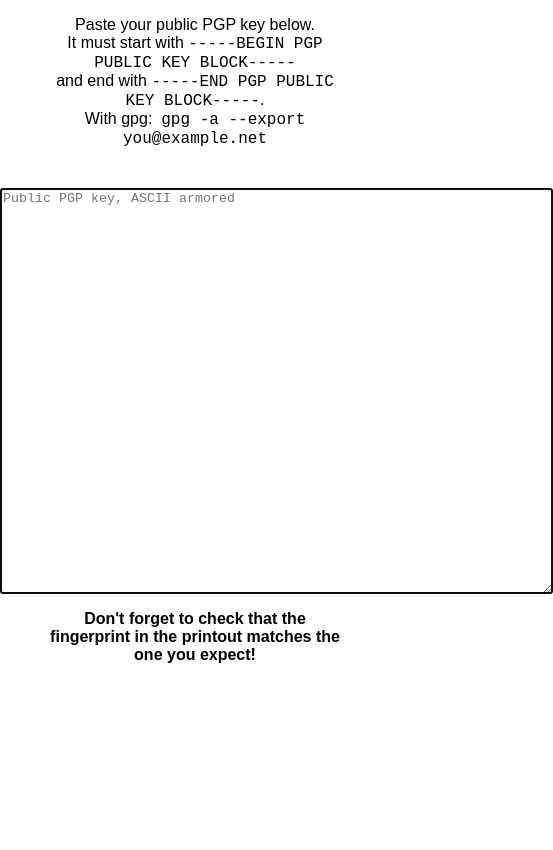
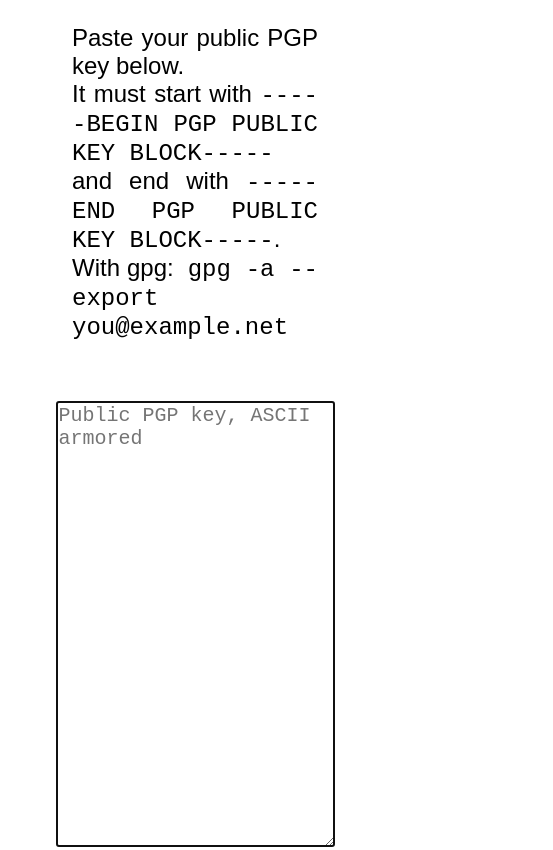
Before and after one commit to phihag/keysheet, a website: page index.html in a window 390 px wide. Shown: the top 850 px of the page, 553 px wide, since content can reach past the window. Drawn offline with Linux system fonts and the light colour scheme.

Commit message:
improve layout, particularily on mobile

```diff
--- a/keysheet.css
+++ b/keysheet.css
@@ -6,27 +6,34 @@ body {
 
 @page {
 	size: portrait;
-	size: portrait; A4;
+	size: portrait A4;
 	margin: 0;
 }
 
 
 body {
-	font-family: Futura, sans-serif;
-	font-size: 20px;
+	font-family: "Futura", sans-serif;
+	font-size: 24px;
 }
 
 #key {
-	width: 41em;
+	font-size: 20px;
+	width: 70ch;
+	max-width: 70vw;
 	margin: 3em auto 0 auto;
 	display: block;
-	height: 30em;
+	height: 22em;
 }
 
 .instructions {
 	margin: 1em 3em;
 	text-align: center;
-	font-size: 80%;
+}
+
+@media (max-width: 1000px) {
+	.instructions {
+		text-align: justify;
+	}
 }
 
 
@@ -75,7 +82,7 @@ body {
 }
 
 .fingerprint {
-	font-family: Lucidatypewriter, "Andale Mono", Fixed, monospace;
+	font-family: "Lucidatypewriter", "Andale Mono", "Fixed", monospace;
 	font-size: 120%;
 }
 
```
Also changed, not shown: 1 other file.
